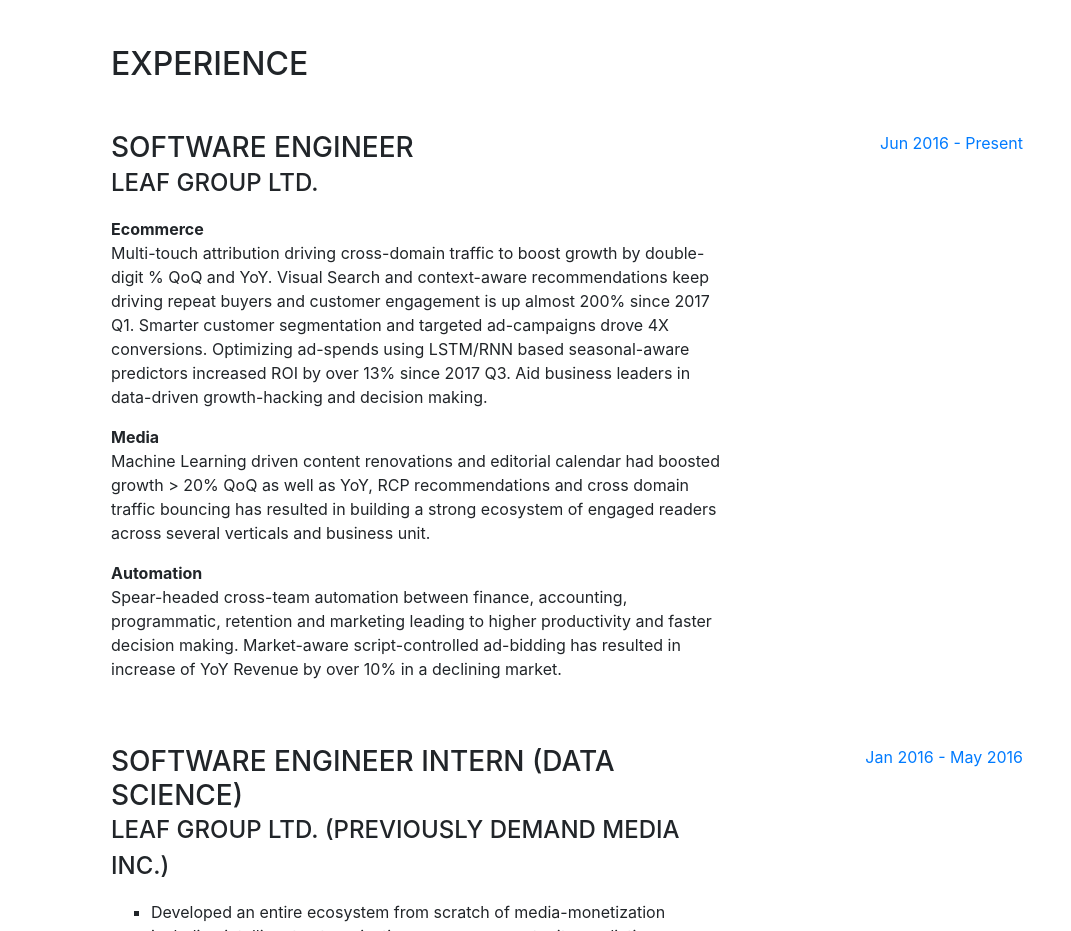
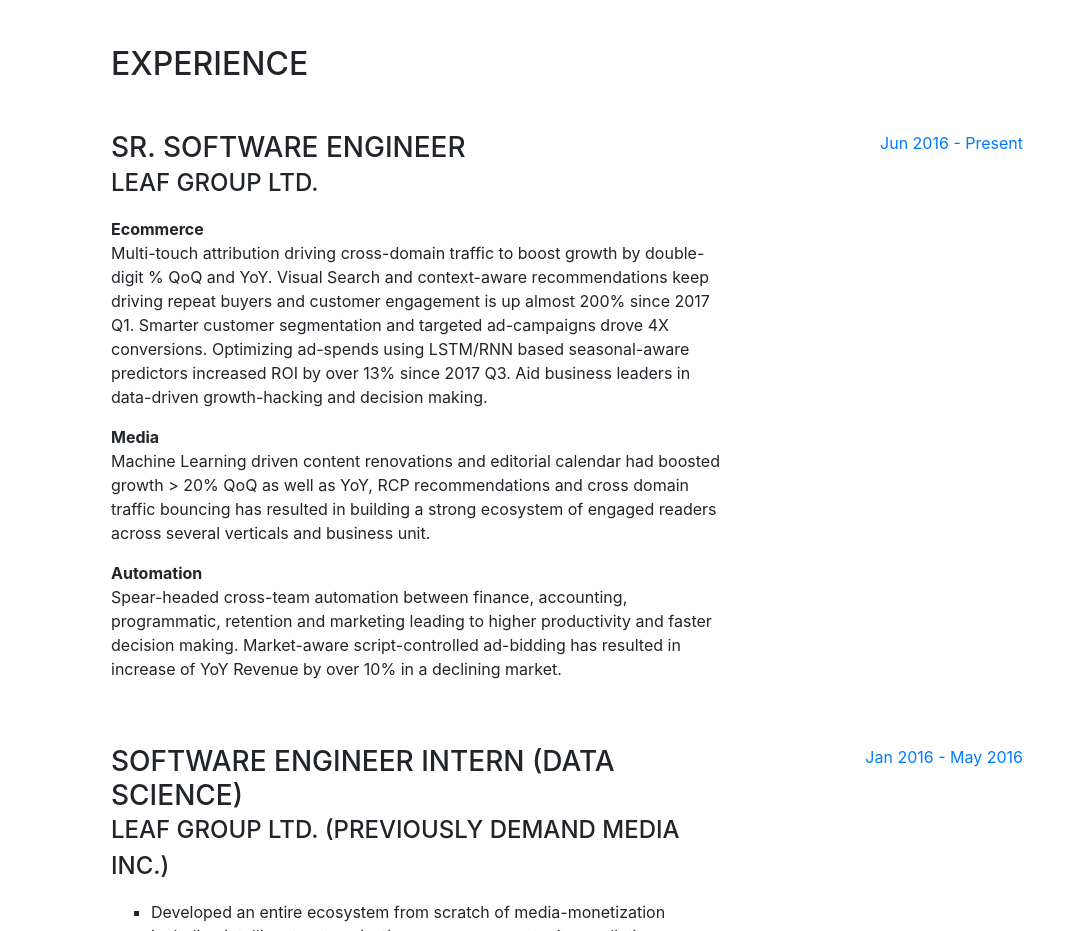
Before and after one commit to nishantnath/nishantnath.github.io, a website with bundled scripts: page index.html in a window 1280 px wide. Shown: the part 804-1735 px from the top of the page, without its empty margins (209-1280 px from the left). Built offline with nearby package versions, Linux system fonts and the light colour scheme; a web font is replaced by a local one.

Commit message:
updated designation

```diff
--- a/index.html
+++ b/index.html
@@ -113,7 +113,7 @@
 
           <div class="resume-item d-flex flex-column flex-md-row mb-5">
             <div class="resume-content mr-auto">
-              <h3 class="mb-0">Software Engineer</h3>
+              <h3 class="mb-0">Sr. Software Engineer</h3>
               <div class="subheading mb-3">Leaf Group Ltd.</div>
               <p><strong>Ecommerce<br /></strong>Multi-touch attribution driving cross-domain traffic to boost growth by double-digit % QoQ and YoY. Visual Search and context-aware recommendations keep driving repeat buyers and customer engagement is up almost 200% since 2017 Q1. Smarter customer segmentation and targeted ad-campaigns drove 4X conversions. Optimizing ad-spends using LSTM/RNN based seasonal-aware predictors increased ROI by over 13% since 2017 Q3. Aid business leaders in data-driven growth-hacking and decision making.</p>
 			  <p><strong>Media<br /></strong>Machine Learning driven content renovations and editorial calendar had boosted growth &gt; 20% QoQ as well as YoY, RCP recommendations and cross domain traffic bouncing has resulted in building a strong ecosystem of engaged readers across several verticals and business unit.</p>
```
